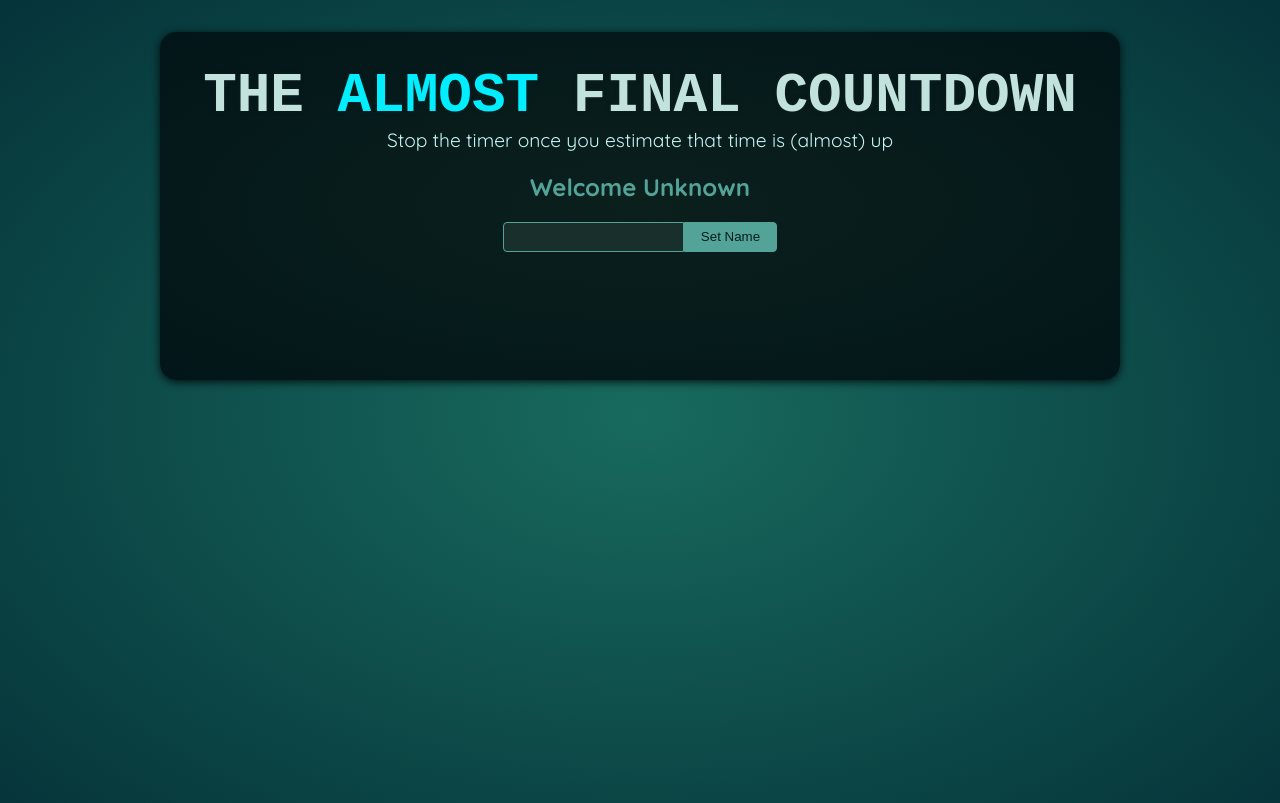
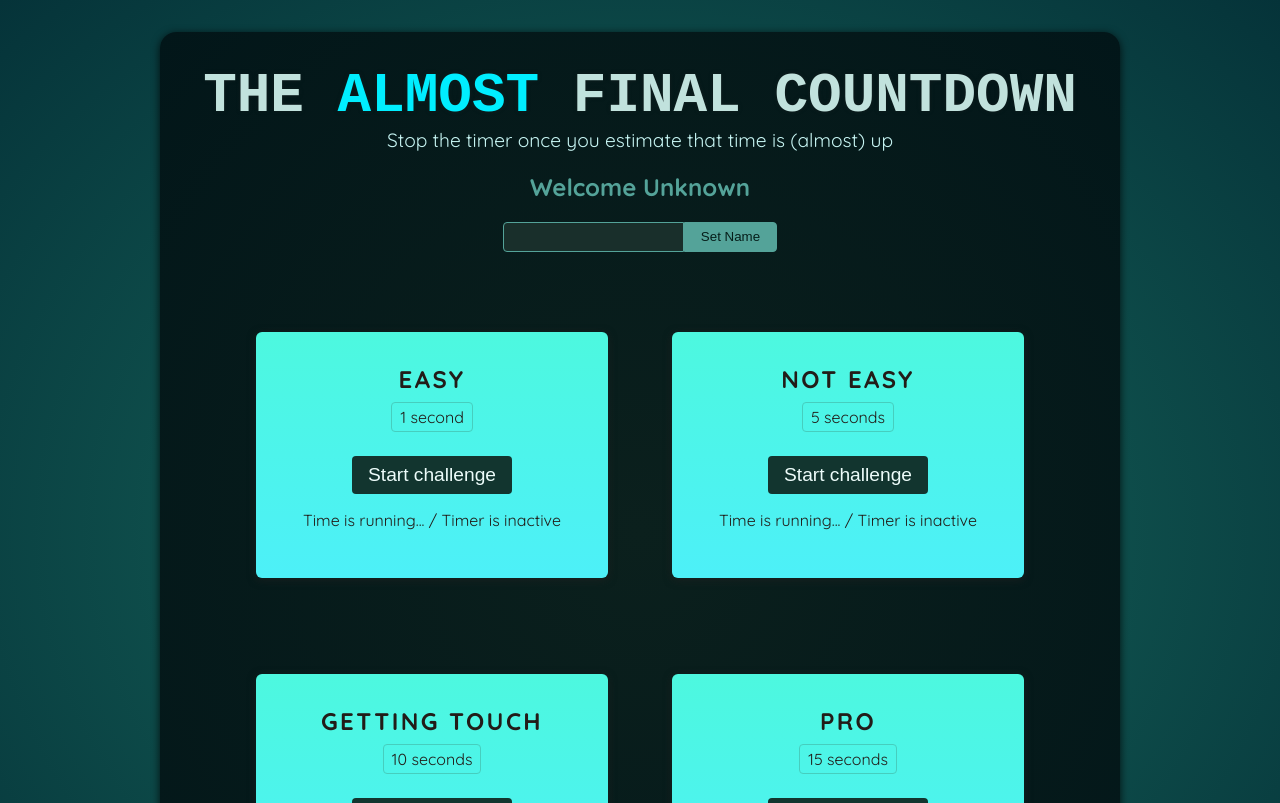
Before and after one commit to fanerotim/React---The-Complete-Guide-incl.-Next.js-Redux-, a React (Vite) app in the folder 01-Refs-and-Portals-Project/: page / in a window 1280 px wide. Shown: the top 803 px of the page. Built offline with nearby package versions, Linux system fonts and the light colour scheme; a web font is replaced by a local one.

Commit message:
Add TimerChallenge component and import it into App component

```diff
--- a/01-Refs-and-Portals-Project/src/App.jsx
+++ b/01-Refs-and-Portals-Project/src/App.jsx
@@ -1,10 +1,16 @@
 import Player from './components/Player.jsx';
+import TimerChallenge from './components/TimerChallenge.jsx';
 
 function App() {
   return (
     <>
       <Player />
-      <div id="challenges"></div>
+      <div id="challenges">
+        <TimerChallenge title={"Easy"} targetTime={1}/>
+        <TimerChallenge title={"Not easy"} targetTime={5}/>
+        <TimerChallenge title={"Getting touch"} targetTime={10}/>
+        <TimerChallenge title={"Pro"} targetTime={15}/>
+      </div>
     </>
   );
 }
--- /dev/null
+++ b/01-Refs-and-Portals-Project/src/components/TimerChallenge.jsx
@@ -0,0 +1,17 @@
+export default function TimerChallenge({ title, targetTime }) {
+    return (
+        <section className="challenge">
+            <h2>{title}</h2>
+            <p className="challenge-time">
+
+                {targetTime} second{targetTime > 1 ? 's' : ''}
+            </p>
+            <button>
+                Start challenge
+            </button>
+            <p className="">
+                Time is running... / Timer is inactive
+            </p>
+        </section>
+    )
+}
```
